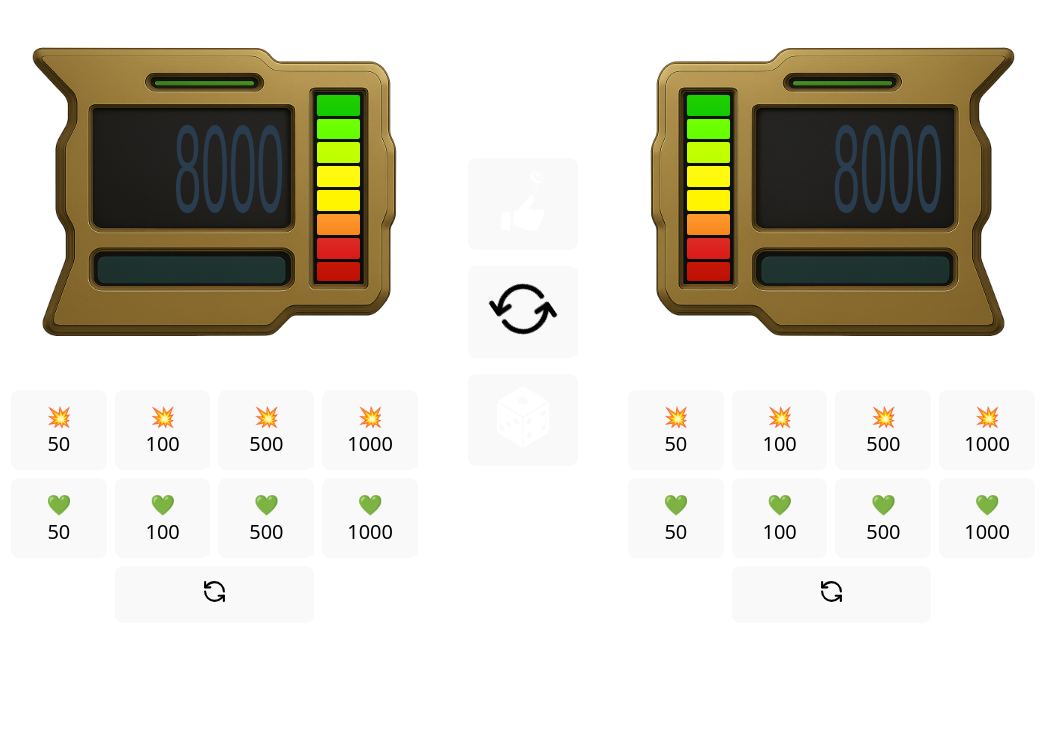
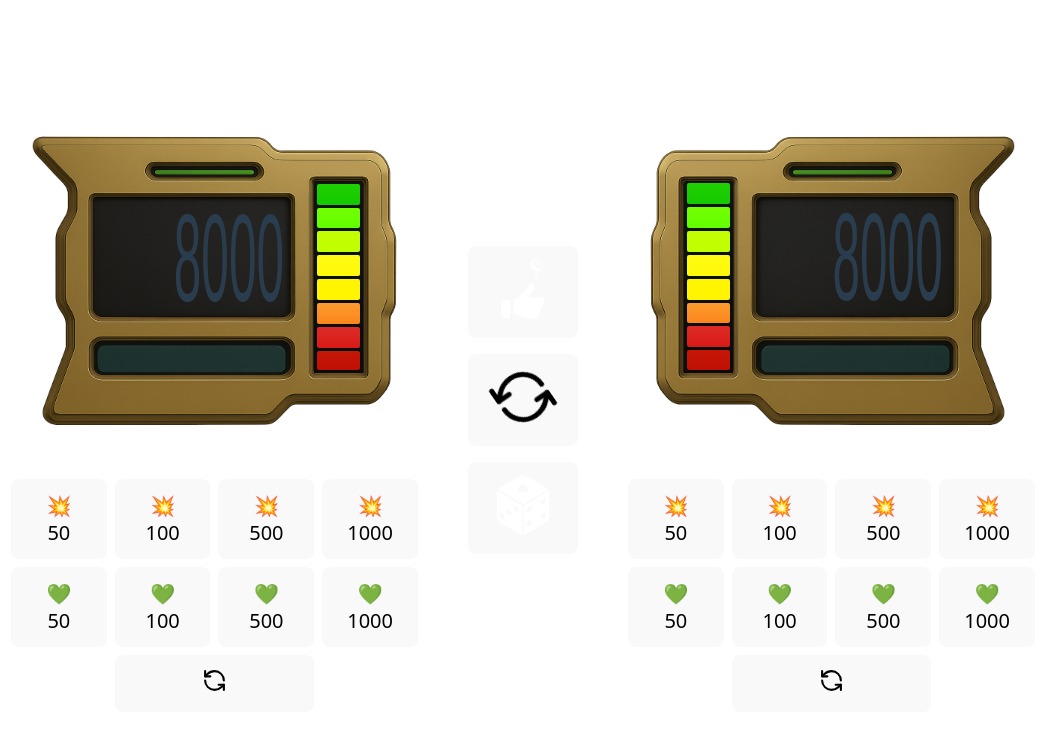
Before and after one commit to sillasHead/yugioh-lp, a React (Vite) app: page / in a window 1280 px wide. Shown: the top 730 px of the page, without its empty margins (117-1163 px from the left). Built offline with nearby package versions, Linux system fonts and the light colour scheme; grey boxes are pictures that could not be loaded; a web font is replaced by a local one.

Commit message:
Improve responsive layout and mobile viewport handling

```diff
--- a/src/App.css
+++ b/src/App.css
@@ -1,6 +1,8 @@
 @import url('https://fonts.googleapis.com/css2?family=Amatic+SC:wght@400;700&family=BenchNine:wght@300;400;700&family=Bungee+Spice&family=Cascadia+Code:ital,wght@0,200..700;1,200..700&family=Caveat:wght@400..700&family=Chakra+Petch:ital,wght@0,300;0,400;0,500;0,600;0,700;1,300;1,400;1,500;1,600;1,700&family=Gruppo&family=Indie+Flower&family=Kalam:wght@300;400;700&family=Shadows+Into+Light&family=Six+Caps&display=swap');
 
 #root {
+  display: flex;
+
   width: 100%;
   padding: 0 10%;
   text-align: center;
@@ -192,8 +194,8 @@
 @media screen and (max-width: 480px) {
   #root {
     padding: 0;
-    height: 100vh;
     width: 100vw;
+    height: calc(var(--vh, 1vh) * 100);
   }
 
   .container {
--- a/src/index.css
+++ b/src/index.css
@@ -35,8 +35,6 @@ body {
   margin: 0;
   display: flex;
   place-items: center;
-  min-width: 320px;
-  min-height: 100vh;
 
   user-select: none;
 }
```
